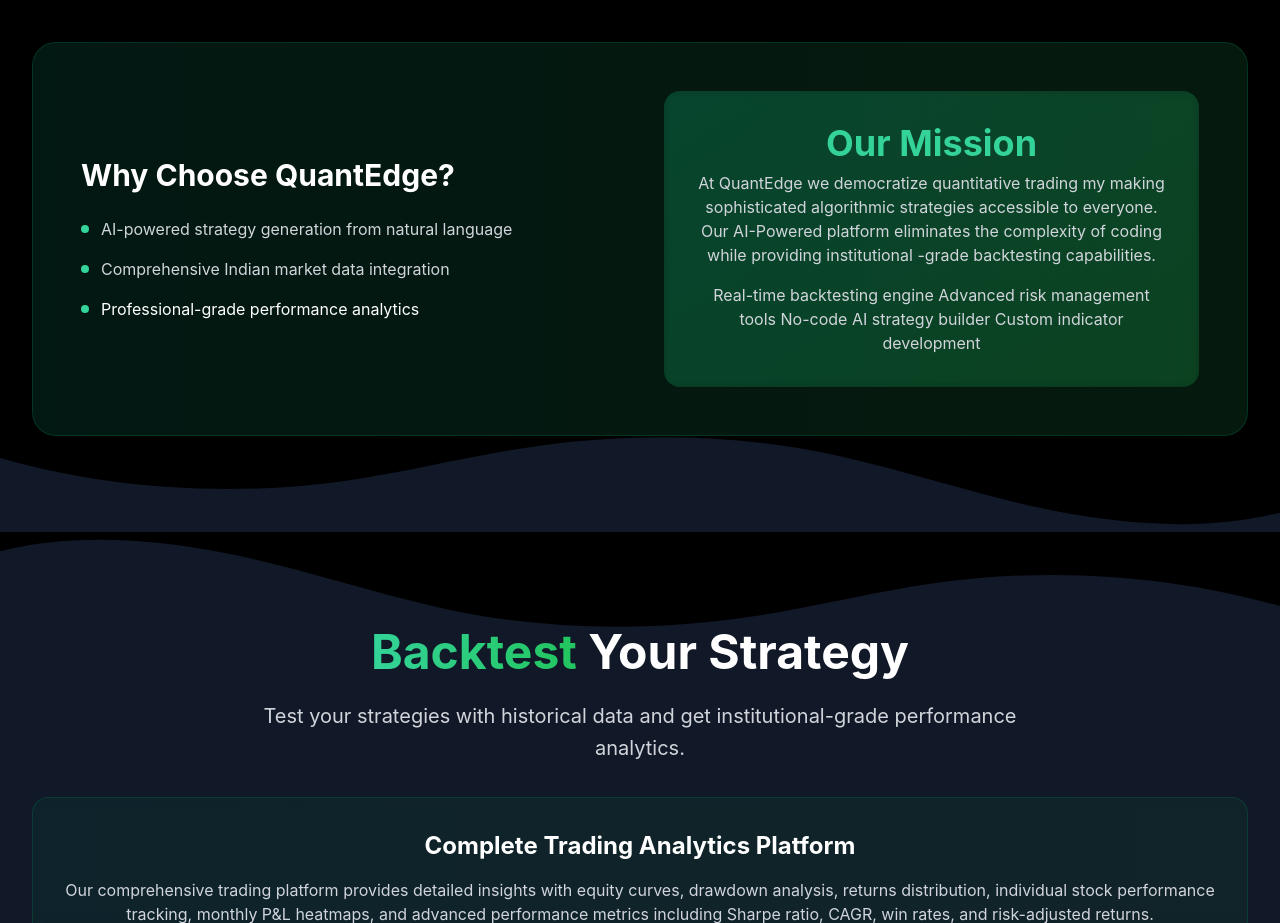
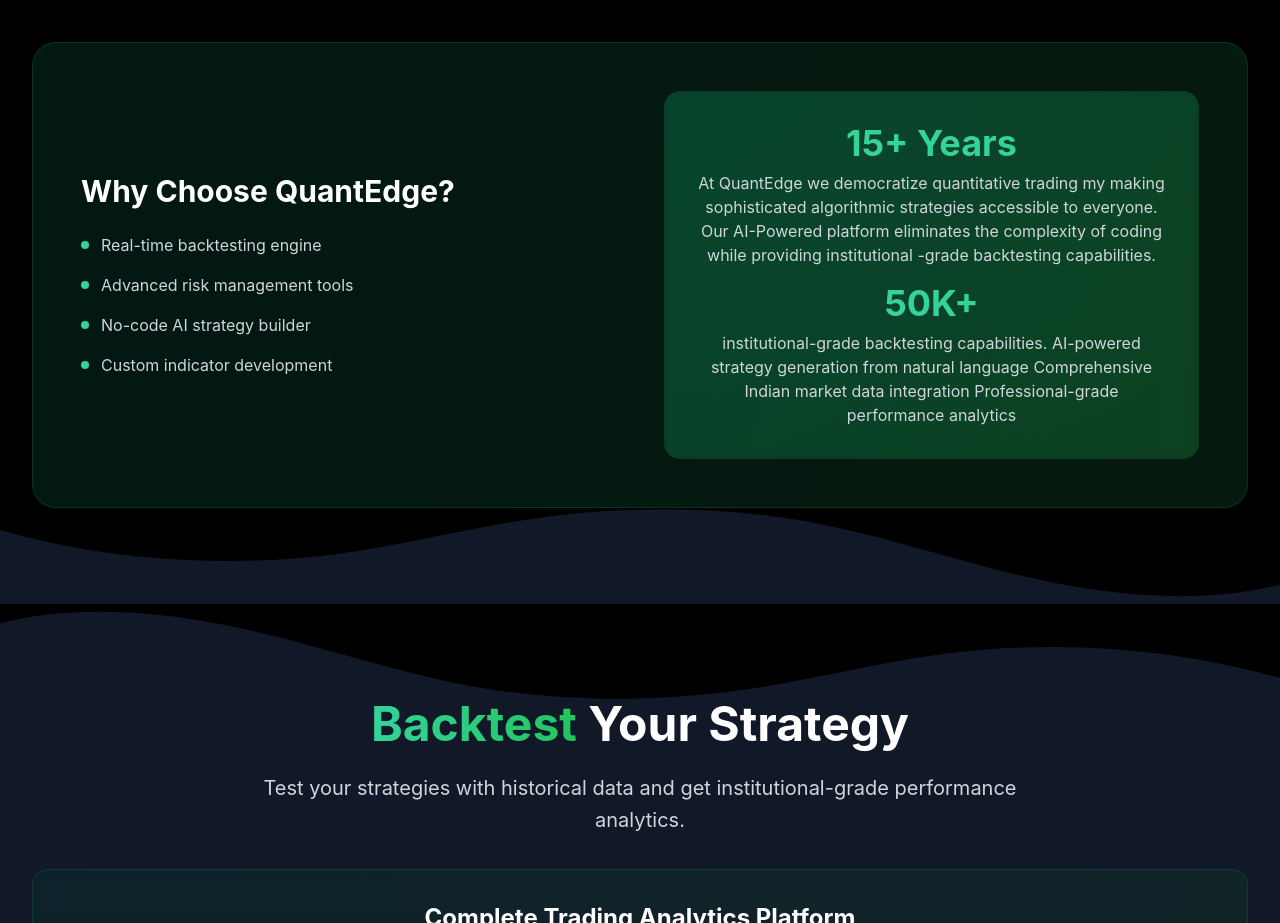
Before and after one commit to Mansi1975/curve-backtest-forge, a React (Vite) app: page / in a window 1280 px wide. Shown: the part 1480-2403 px from the top of the page. Built offline with nearby package versions, Linux system fonts and the light colour scheme.

Commit message:
Reverted to commit fc01f47891c877c1c46f990ac2af02eee751623f

```diff
--- a/src/components/AboutSection.tsx
+++ b/src/components/AboutSection.tsx
@@ -52,33 +52,37 @@ const AboutSection = () => {
             <div>
               <h3 className="text-3xl font-bold text-white mb-6">Why Choose QuantEdge?</h3>
               <div className="space-y-4">
-
                 <div className="flex items-center space-x-3">
                   <div className="w-2 h-2 bg-emerald-400 rounded-full"></div>
-                  <span className="text-gray-300">AI-powered strategy generation from natural language</span>
-                </div>
-                <div className="flex items-center space-x-3 bg-inherit">
-                  <div className="w-2 h-2 bg-emerald-400 rounded-full"></div>
-                  <span className="text-gray-300">Comprehensive Indian market data integration</span>
+                  <span className="text-gray-300">Real-time backtesting engine</span>
                 </div>
                 <div className="flex items-center space-x-3">
                   <div className="w-2 h-2 bg-emerald-400 rounded-full"></div>
-                  <span className="text-white">Professional-grade performance analytics</span>
+                  <span className="text-gray-300">Advanced risk management tools</span>
+                </div>
+                <div className="flex items-center space-x-3">
+                  <div className="w-2 h-2 bg-emerald-400 rounded-full"></div>
+                  <span className="text-gray-300">No-code AI strategy builder</span>
+                </div>
+                <div className="flex items-center space-x-3">
+                  <div className="w-2 h-2 bg-emerald-400 rounded-full"></div>
+                  <span className="text-gray-300">Custom indicator development</span>
                 </div>
               </div>
             </div>
             <div className="relative">
               <div className="bg-gradient-to-br from-emerald-500/20 to-green-600/20 rounded-2xl p-8 backdrop-blur-sm">
                 <div className="text-center">
-                  <div className="text-4xl font-bold text-emerald-400 mb-2">Our Mission</div>
+                  <div className="text-4xl font-bold text-emerald-400 mb-2">15+ Years</div>
                   <div className="text-gray-300 mb-4 px-0">At QuantEdge we democratize quantitative trading my making sophisticated algorithmic strategies accessible to everyone. Our AI-Powered platform eliminates the complexity of coding while providing institutional -grade backtesting capabilities.</div>
+                  <div className="text-4xl font-bold text-emerald-400 mb-2">50K+</div>
+                  <div className="text-gray-300">institutional-grade backtesting capabilities.
 
-                  <div className="text-gray-300 mx-0 my-0 px-[2px] py-0">
+AI-powered strategy generation from natural language
 
-Real-time backtesting engine
-Advanced risk management tools
-No-code AI strategy builder
-Custom indicator development</div>
+Comprehensive Indian market data integration
+
+Professional-grade performance analytics</div>
                 </div>
               </div>
             </div>
```
